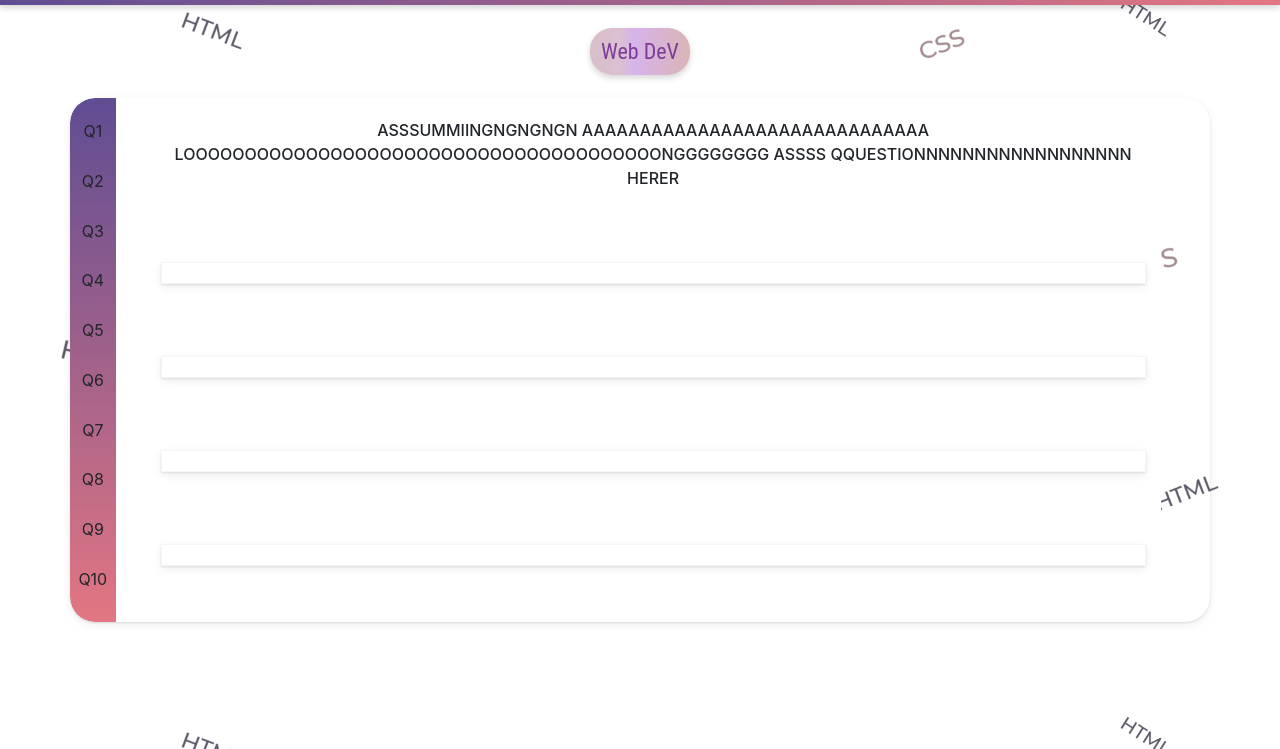
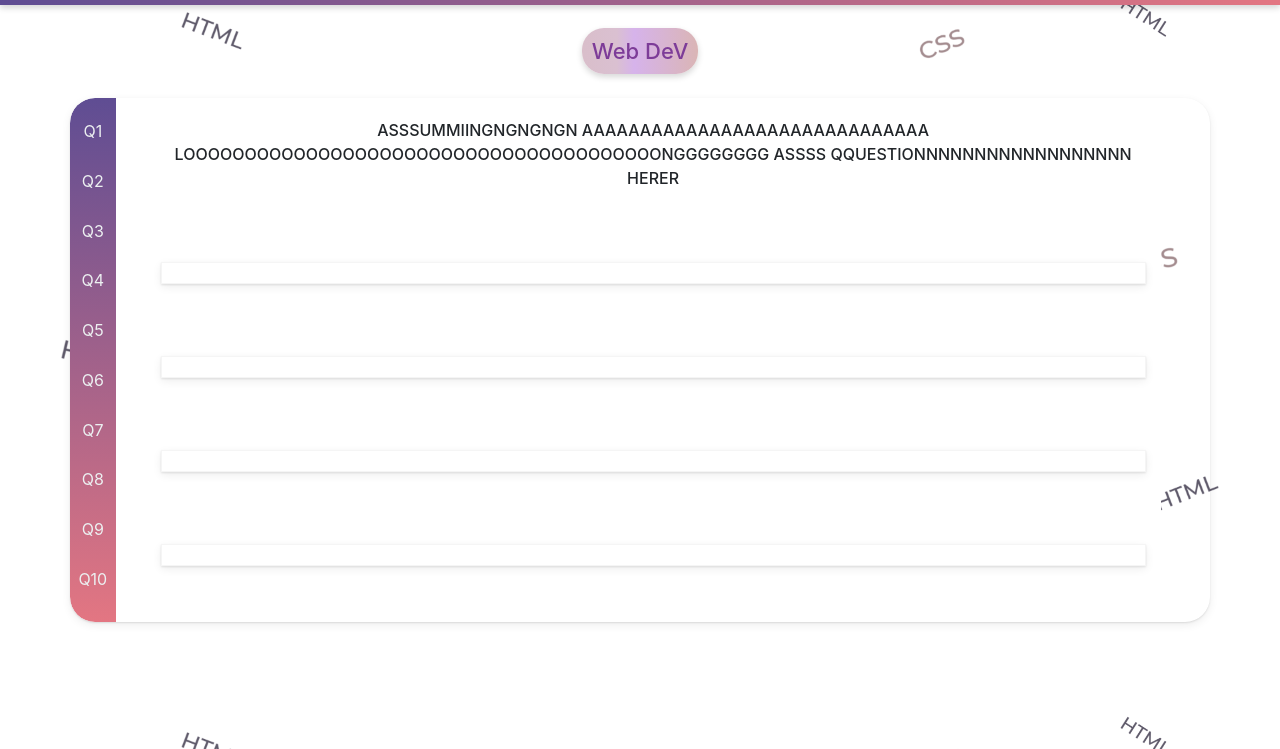
Before and after one commit to vinnovateit/Recruitment-Portal-Web, a plain HTML site: page index.html in a window 1280 px wide. Shown: the part 51-800 px from the top of the page. Drawn offline with nearby package versions, Linux system fonts and the light colour scheme; files whose address does not match are found by name.

Commit message:
made some minor improvements

```diff
--- a/index.html
+++ b/index.html
@@ -59,15 +59,15 @@
 	}
 	.points
 	{
-
+		color: #ECF0F1;
 	}
 	#text_box_heading
 	{
-		height: 40px;
+		height: 30px;
 		display: inline-block;
-		font-family: 'Roboto Condensed', sans-serif;
 		text-align: center;
 		font-size: 22px;
+		font-weight: 500;
 		background: rgb(217,190,202);
 		background: linear-gradient(90deg, rgba(217,190,202,1) 0%, rgba(218,192,209,1) 30%, rgba(214,179,235,1) 45%, rgba(218,181,181,1) 100%);
             box-shadow: 0px 3px 6px #00000029;
@@ -75,7 +75,7 @@
         border-radius: 22px;
         margin-top: 30px;
         display: inline;
-        padding: 11px;
+        padding: 10px;
 	}
 </style>
 </head>
@@ -174,11 +174,6 @@
               </div>
             </div>
           </div>
-
-
-
-
-
    </div>
      </body>
 </html>
```
